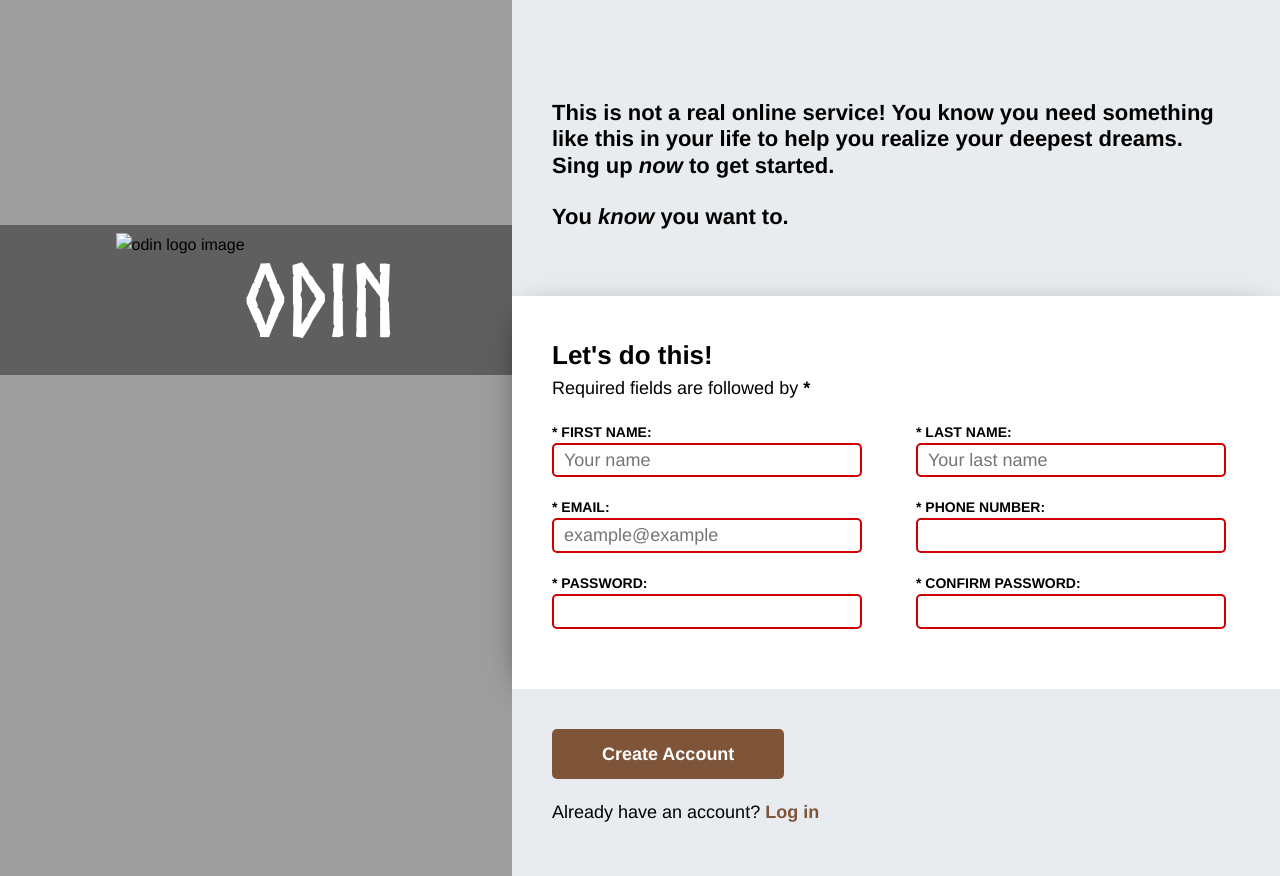
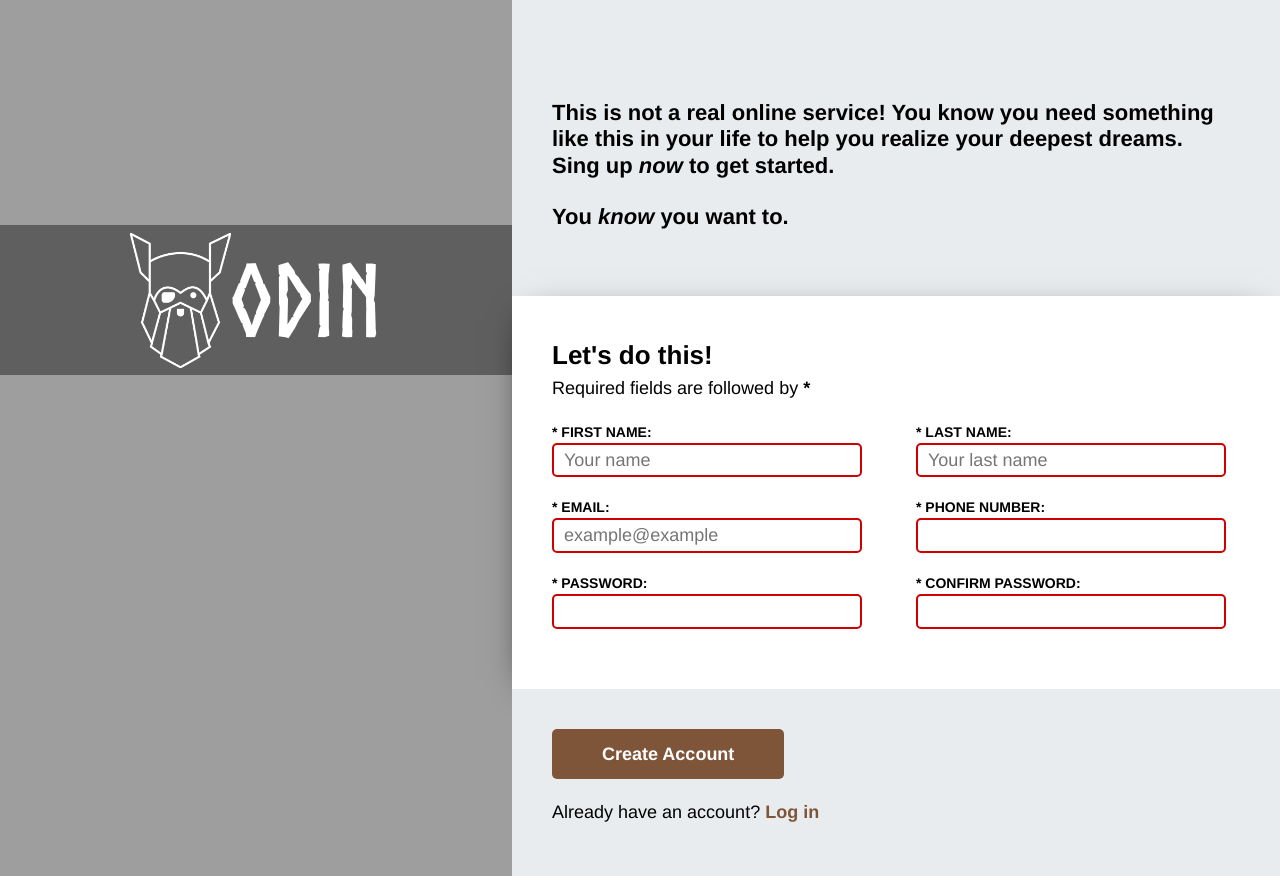
Before and after one commit to DavorTW/sign-up-form, a plain HTML site: page index.html in a window 1280 px wide. Drawn offline with Linux system fonts and the light colour scheme; the site is published under a folder, as on GitHub Pages, so addresses that start at the root find nothing; files whose address does not match are found by name.

Commit message:
fixed logo img path

```diff
--- a/index.html
+++ b/index.html
@@ -12,7 +12,7 @@
     <div class="container">
         <div class="bg-container">
             <div class="logo">
-                <img class="logo-img" src="/img/odin-lined.png" alt="odin logo image">
+                <img class="logo-img" src="./img/odin-lined.png" alt="odin logo image">
                 <h2 class="odin-font">Odin</h2>
             </div>
         </div>
```
